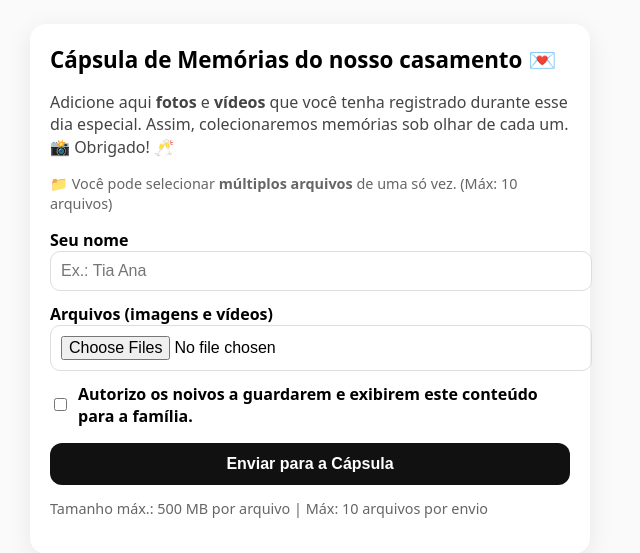
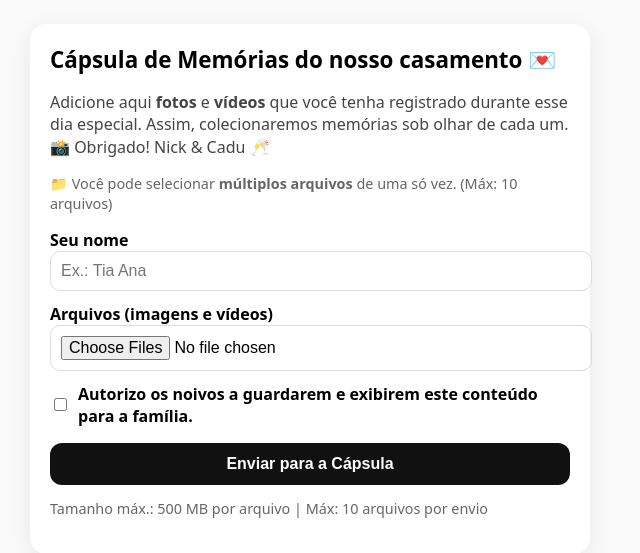
Before and after one commit to carloslaurellineves/capsula-tempo, a FastAPI app: page /upload in a window 1280 px wide. Shown: the top 553 px of the page, without its empty margins (330-970 px from the left). Run offline with FastAPI, Linux system fonts and the light colour scheme; parts of the project's set-up code (start-up, migrations or seed data) failed here and were passed over.

Commit message:
Personalização no front-end

```diff
--- a/templates/upload.html
+++ b/templates/upload.html
@@ -25,7 +25,7 @@
 <body>
   <div class="card">
     <h1>Cápsula de Memórias do nosso casamento 💌</h1>
-    <p>Adicione aqui <b>fotos</b> e <b>vídeos</b> que você tenha registrado durante esse dia especial. Assim, colecionaremos memórias sob olhar de cada um. 📸 Obrigado! 🥂</p>
+    <p>Adicione aqui <b>fotos</b> e <b>vídeos</b> que você tenha registrado durante esse dia especial. Assim, colecionaremos memórias sob olhar de cada um. 📸 Obrigado! Nick & Cadu 🥂</p>
     <p class="note">📁 Você pode selecionar <strong>múltiplos arquivos</strong> de uma só vez. (Máx: 10 arquivos)</p>
 
     {% if ok %}
```
